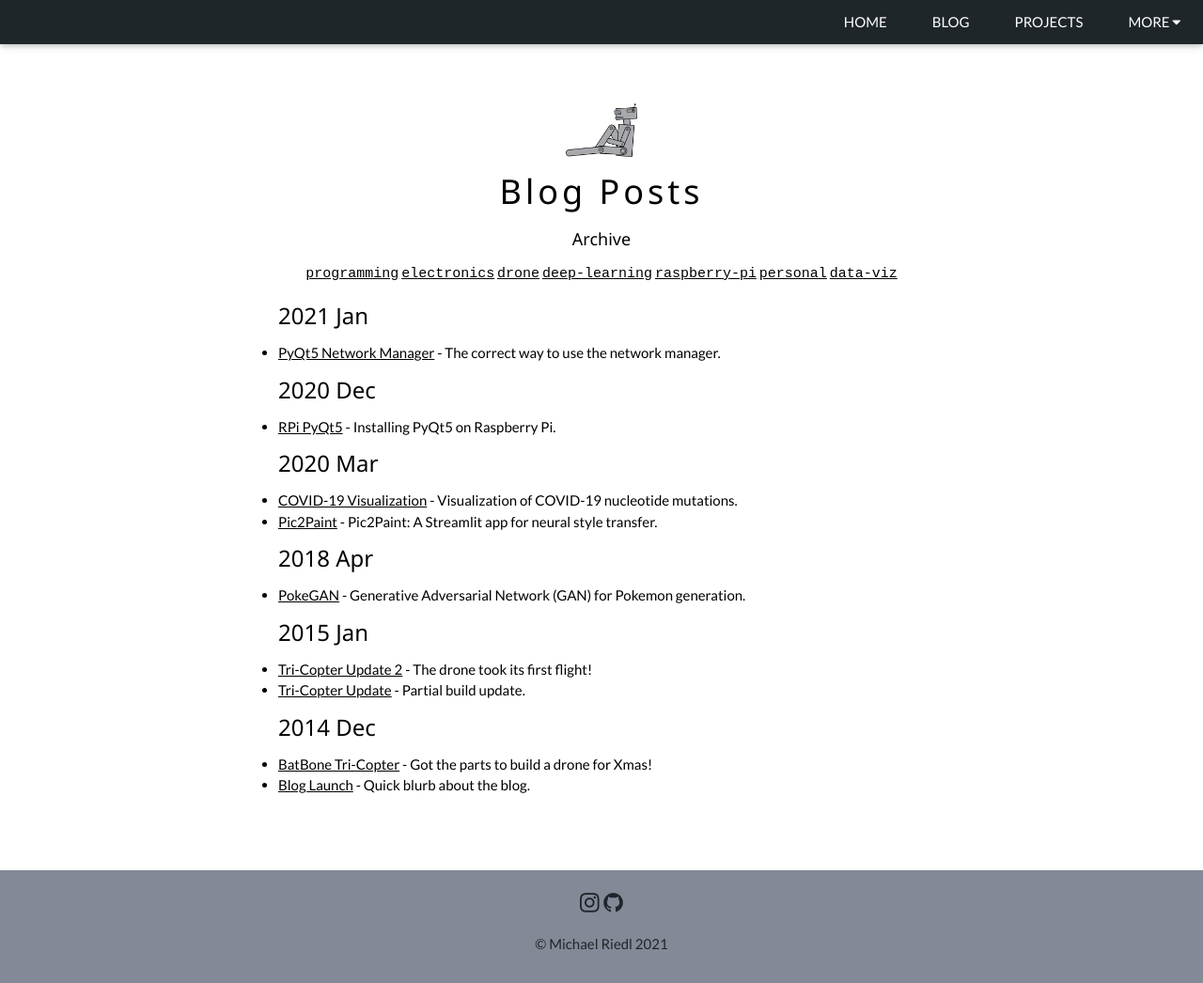
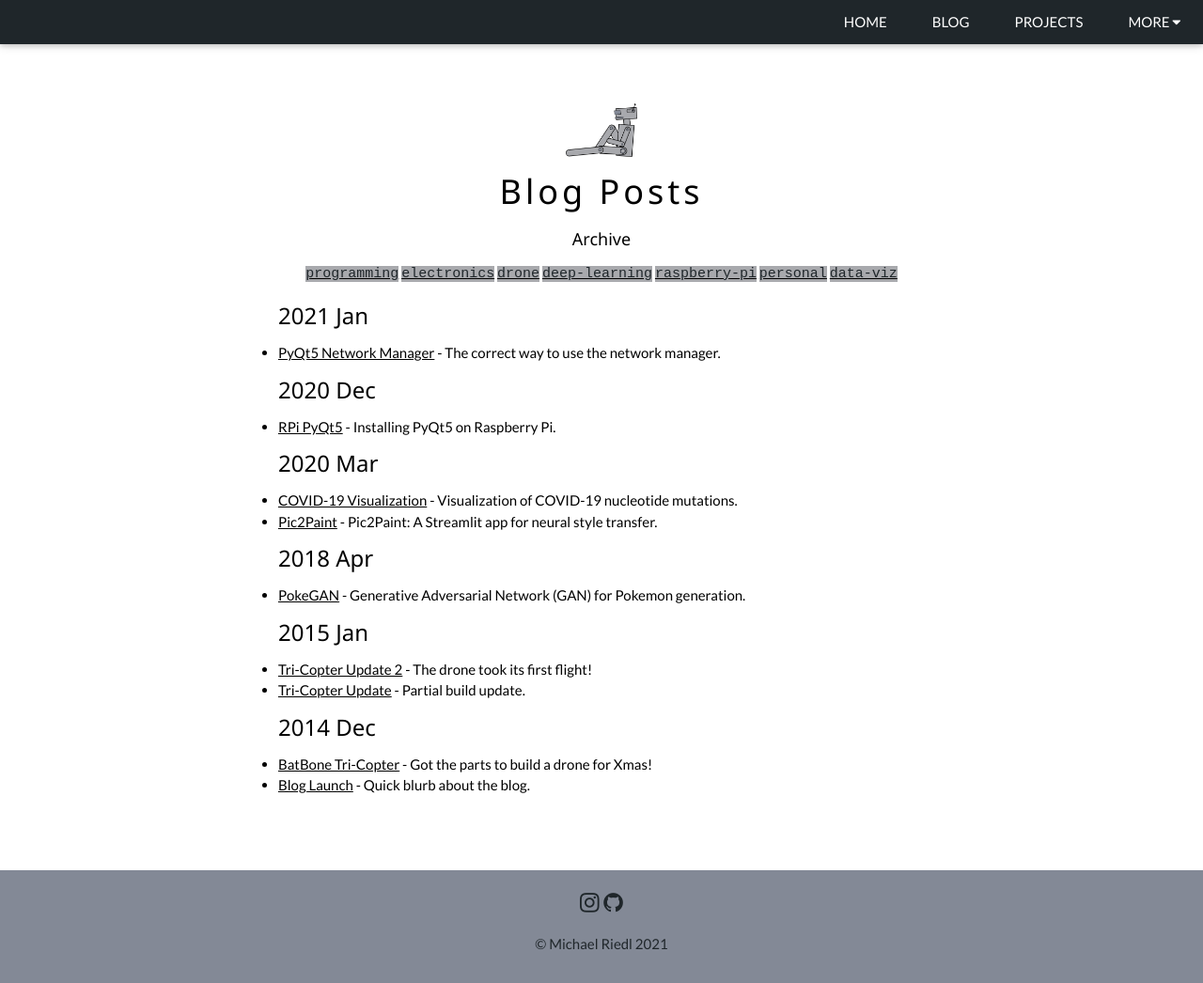
Before and after one commit to michaelriedl/michaelriedl.github.io, a Jekyll site: the page built from blog/index.html, in a window 1280 px wide and 1046 px high. Shown: the whole window at 94% size. Built offline with Jekyll 4.4.1, drawn with Linux system fonts in a browser that asks for light colours.

Commit message:
Update syntax.css

```diff
--- a/assets/css/syntax.css
+++ b/assets/css/syntax.css
@@ -1,4 +1,5 @@
-.highlight pre { background-color: #404040 }
+.highligher-rouge { font-family:monospace,monospace;font-size:1em;background-color: #A8A9AD; color: #1F262A }
+.highlight pre { background-color: #404040; word-wrap: break-word; white-space: pre-wrap }
 .highlight .hll { background-color: #404040 }
 .highlight .c { color: #999999; font-style: italic } /* Comment */
 .highlight .err { color: #a61717; background-color: #e3d2d2 } /* Error */
```
